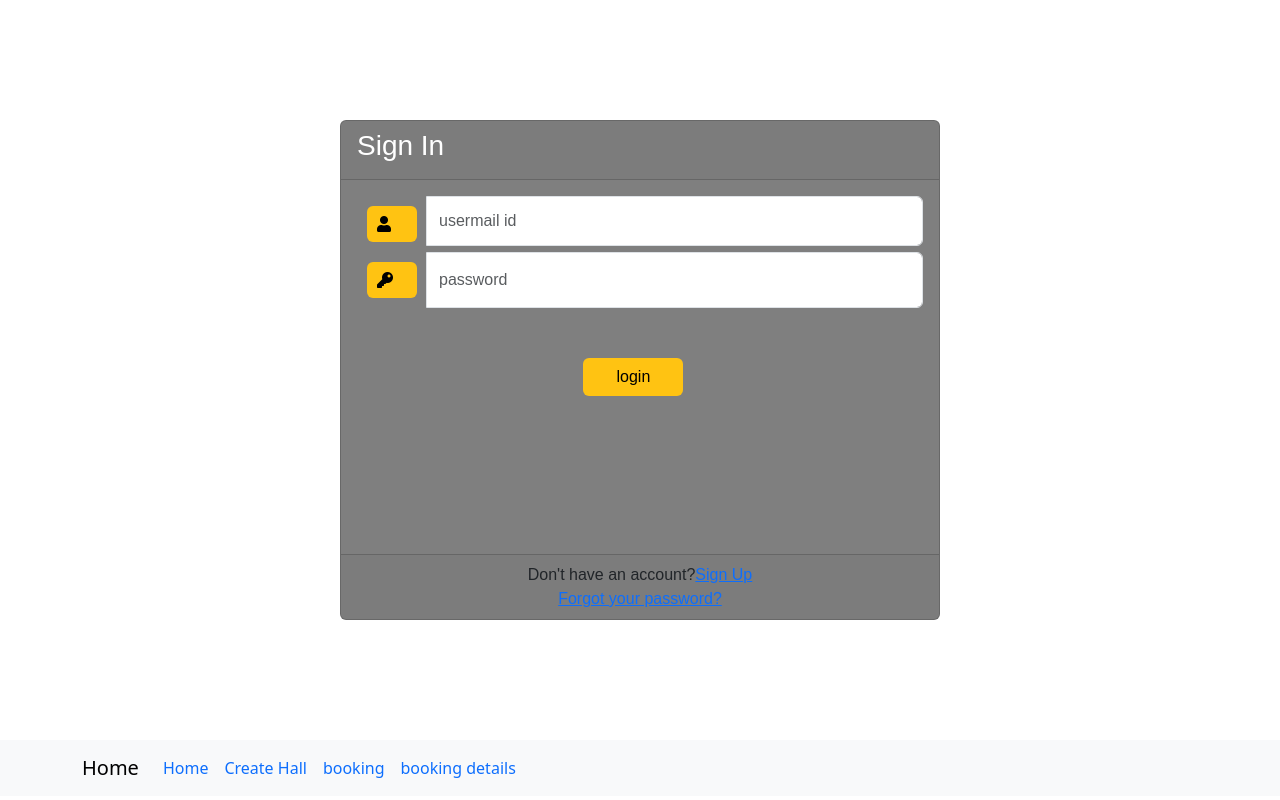
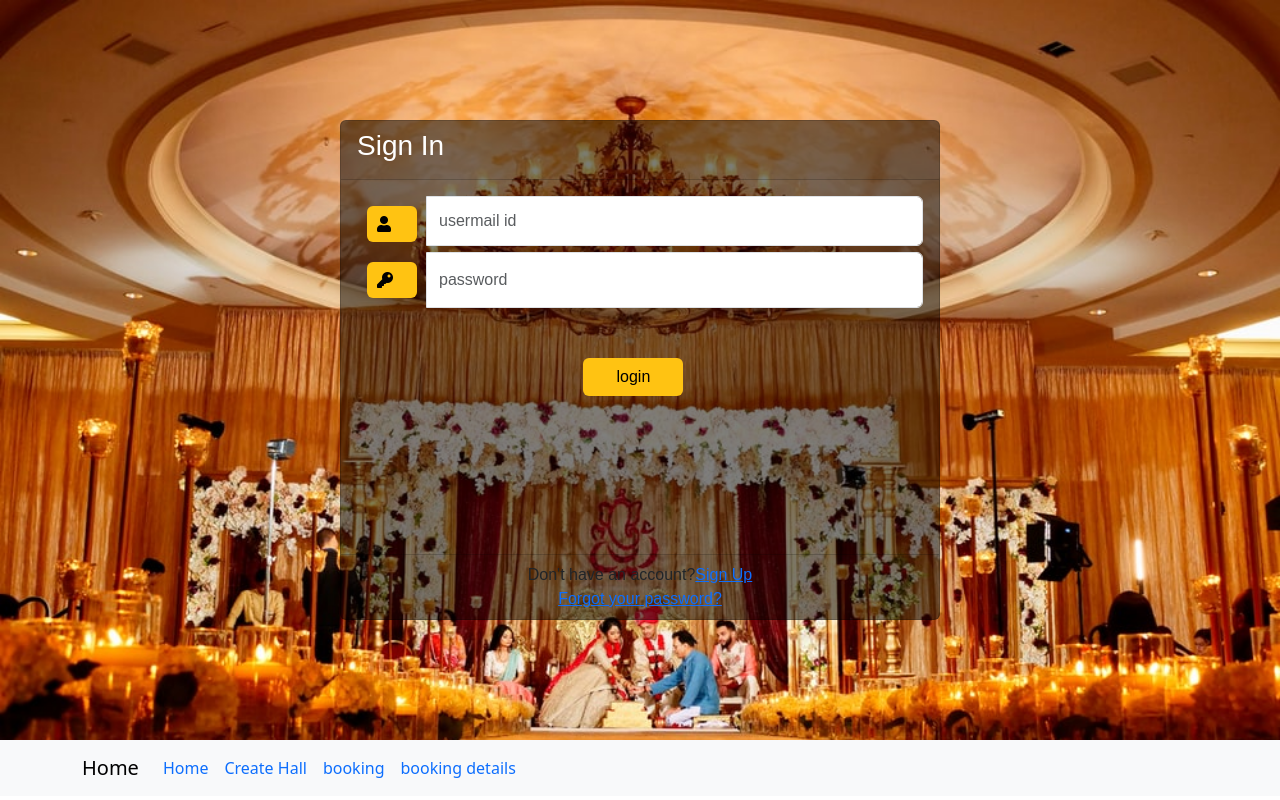
Before and after one commit to Anuanushree/hallbookingfrontend, a React (Vite) app: page / in a window 1280 px wide. Built offline with nearby package versions, Linux system fonts and the light colour scheme.

Commit message:
hall-booking

```diff
--- a/src/App.jsx
+++ b/src/App.jsx
@@ -6,8 +6,8 @@ import { Route, BrowserRouter as Router, Routes } from 'react-router-dom';
 import axios from 'axios';
 import ForgotPassword from './components/forgot/forgot';
 import ResetPassword from './components/forgot/reset';
-import SignIn from './components/login/Signin';
-import SignUp from './components/login/signup';
+import SignIn from './components/login/SignIn';
+import SignUp from './components/login/signUp';
 import './app.css'
 import Home from './components/Home';
 import Navigater from './nav/nav';
--- a/src/app.css
+++ b/src/app.css
@@ -1,5 +1,5 @@
 .login-body {
-    /* background-image: url('./assets/hall.jpg'); */
+    background-image: url('./assets/hall.jpg');
     background-size: cover;
     background-repeat: no-repeat;
     height: 100%;
```
